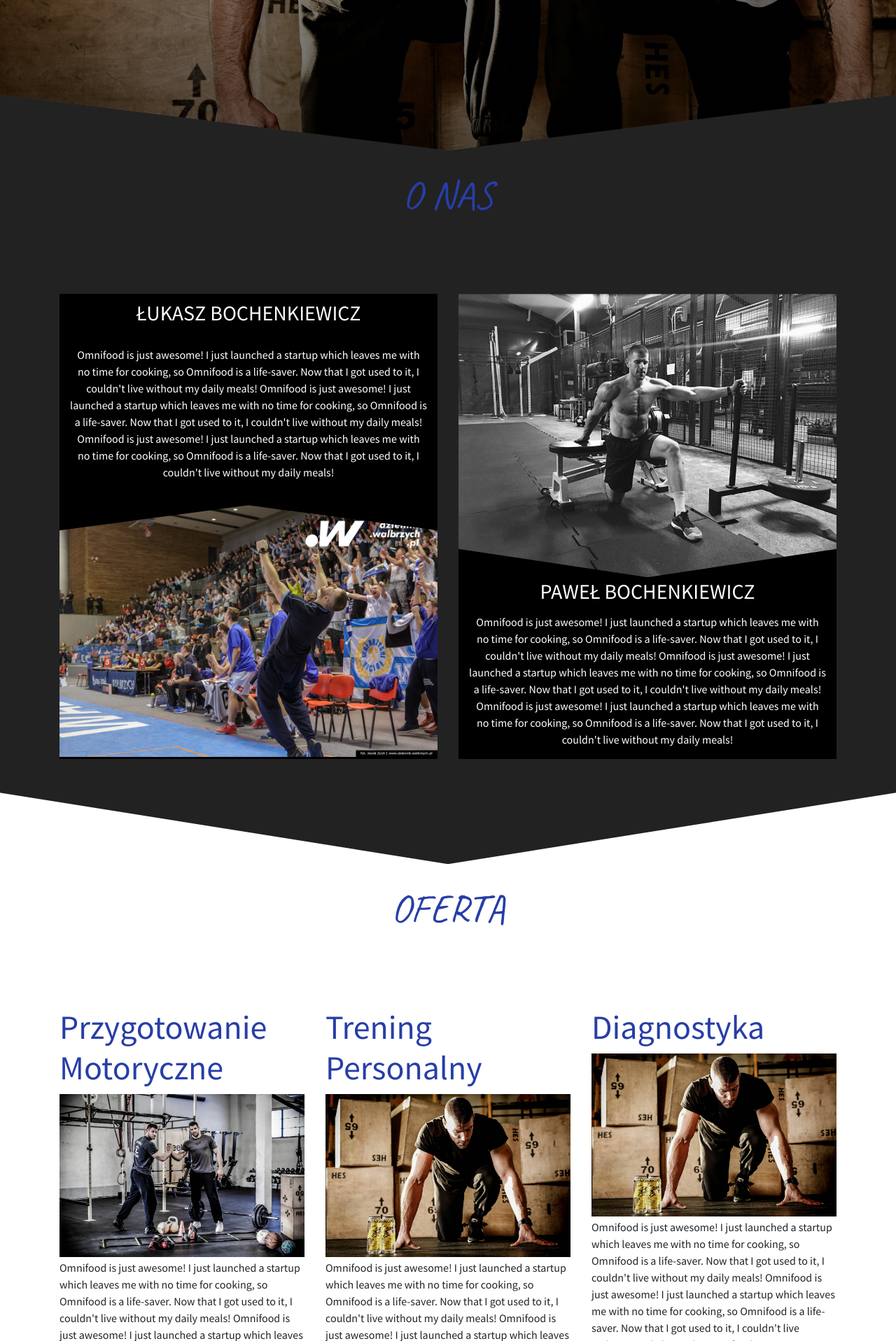
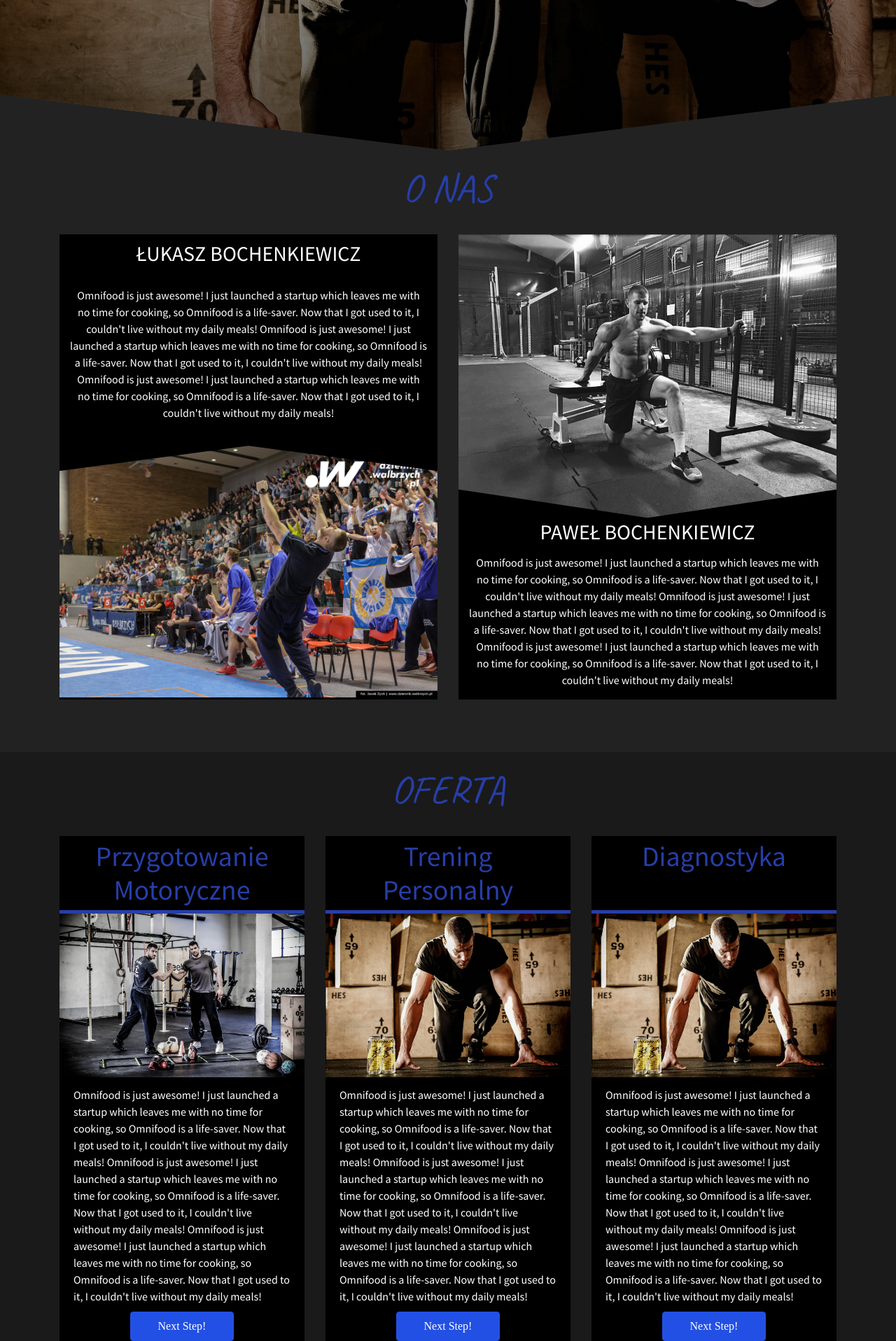
Before and after one commit to webyou-pl/BTeam_rev2, a PHP site: page / in a window 1280 px wide. Shown: the part 585-2502 px from the top of the page at 70% size. Run offline with PHP 8.4, Linux system fonts and the light colour scheme; data that the repository does not hold is empty; some libraries are stand-ins or nearby versions.

Commit message:
O nas done

```diff
--- a/index.php
+++ b/index.php
@@ -56,7 +56,7 @@
 
             <div class="container">
                     <div class="row">
-                        <div class="col-4 d-flex">
+                        <div class="col-sm-12 col-lg-4 d-flex">
                             <div class="oferta__box">
                                 <div>
                                     <h3 class="h3">Przygotowanie Motoryczne</h3></div>
@@ -69,15 +69,15 @@
                                         Omnifood is just awesome! I just launched a startup which leaves me with no time for cooking, so Omnifood is a life-saver. Now that I got used to it, I couldn't live without my daily meals!      Omnifood is just awesome! I just launched a startup which leaves me with no time for cooking, so Omnifood is a life-saver. Now that I got used to it, I couldn't live without my daily meals!
                                     </p>
                                 </div>
-                                <div class="btn btn-white">
-                                    <a href="#" class="">Kontakt</a>
+                                <div class="col-12 text-center">
+                                     <button id="singlebutton" name="singlebutton" class="btn btn-primary">Next Step!</button>
                                 </div>
                             </div>
                         </div>
-                        <div class="col-4 d-flex">
+                        <div class="col-sm-12 col-lg-4 d-flex">
                             <div class="oferta__box">
                                 <div>
-                                    <h3 class="h3">Trening Personalny</h3></div>
+                                    <h3 class="h3">Trening <br>Personalny</h3></div>
                                 <div>
                                     <img src="images/galleries/oferta/305A3657%5B1%5D.jpg" class="oferta_image">
                                 </div>
@@ -87,15 +87,15 @@
                                         Omnifood is just awesome! I just launched a startup which leaves me with no time for cooking, so Omnifood is a life-saver. Now that I got used to it, I couldn't live without my daily meals!      Omnifood is just awesome! I just launched a startup which leaves me with no time for cooking, so Omnifood is a life-saver. Now that I got used to it, I couldn't live without my daily meals!
                                     </p>
                                 </div>
-                                <div class="btn btn-primary">
-                                    <a href="#" class="">Kontakt</a>
+                                <div class="col-12 text-center">
+                                     <button id="singlebutton" name="singlebutton" class="btn btn-primary">Next Step!</button>
                                 </div>
                             </div>
                         </div>
-                       <div class="col-4 d-flex">
+                       <div class="col-sm-12 col-lg-4 d-flex">
                             <div class="oferta__box">
                                 <div>
-                                    <h3 class="h3">Diagnostyka</h3></div>
+                                    <h3 class="h3">Diagnostyka <span>dummy</span></h3></div>
                                 <div>
                                     <img src="images/galleries/oferta/305A3657%5B1%5D.jpg" class="oferta_image">
                                 </div>
@@ -105,8 +105,8 @@
                                         Omnifood is just awesome! I just launched a startup which leaves me with no time for cooking, so Omnifood is a life-saver. Now that I got used to it, I couldn't live without my daily meals!      Omnifood is just awesome! I just launched a startup which leaves me with no time for cooking, so Omnifood is a life-saver. Now that I got used to it, I couldn't live without my daily meals!
                                     </p>
                                 </div>
-                                <div class="btn btn-white">
-                                    <a href="#" class="">Kontakt</a>
+                                <div class="col-12 text-center">
+                                     <button id="singlebutton" name="singlebutton" class="btn btn-primary">Next Step!</button>
                                 </div>
                             </div>
                         </div>
--- a/scss/base/typography.scss
+++ b/scss/base/typography.scss
@@ -32,7 +32,7 @@ h2, .h2{
     color:$primary;
 }
 h3, .h3{
-    font-size: 3rem;
+    font-size: 2.5rem;
     font-family: $SourceSansPro;
     color: $primary;
 }
--- a/scss/pages/oferta.scss
+++ b/scss/pages/oferta.scss
@@ -1,10 +1,19 @@
 #oferta{
-    //background:$backgroundprimary;
+    background:$backgroundprimary;
+    padding-bottom:$main-bottom;
 
     .oferta__box{
-
+        background-color: black;
+        margin-bottom: 20px;
 
         .h3{
+            border-bottom: 5px solid $primary;
+            margin-bottom: 0px;
+            padding:5px;
+            text-align: center;
+            span{
+                visibility: hidden;
+            }
 
         }
         .oferta_image{
@@ -13,7 +22,13 @@
             height: auto;
         }
         .oferta__text{
+            color:white;
+            padding:10px 20px;
+        }
+        .btn{
 
+            bottom:0px;
+            margin-bottom: 10px;
         }
     }
 
--- a/scss/pages/onas.scss
+++ b/scss/pages/onas.scss
@@ -2,9 +2,7 @@
     background-color:$backgroundsecondary;
     width: 100%;
     padding-bottom: $main-bottom;
-    -webkit-clip-path: polygon(50% 100%, 100% 90%, 100% 0, 0 0, 0 90%);
-    clip-path: polygon(50% 100%, 100% 90%, 100% 0, 0 0, 0 90%);
-    // pamiętać aby przy RWD zmienic 90% na 95%!
+
    .oNas__title {
        text-align: center;
        color: $primary;
--- a/scss/utils/variables.scss
+++ b/scss/utils/variables.scss
@@ -11,5 +11,5 @@ $backgroundsecondary:#222222;
 
 
 //main pading
-$main-top: 30px;
-$main-bottom:100px;
+$main-top: 20px;
+$main-bottom:25px;
```
Also changed, not shown: build/main.css.
